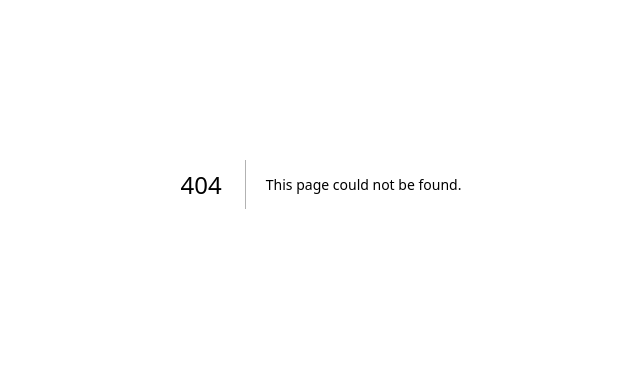
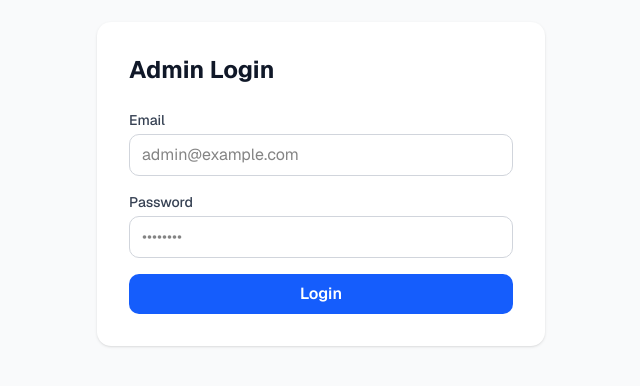
Before and after one commit to britneyzucchini-del/booking-dashboard, a Next.js app: page /login in a window 1280 px wide. Before the commit this address had no page. Shown: the part 216-602 px from the top of the page, without its empty margins (319-959 px from the left). Built offline with nearby package versions, Linux system fonts and the light colour scheme; no server answers.

Commit message:
add login page and authentication

```diff
--- a/package.json
+++ b/package.json
@@ -10,6 +10,7 @@
     "test": "jest"
   },
   "dependencies": {
+    "@supabase/ssr": "^0.12.0",
     "@supabase/supabase-js": "^2.108.1",
     "@tanstack/react-query": "^5.100.14",
     "axios": "^1.16.1",
--- a/src/app/admin/page.tsx
+++ b/src/app/admin/page.tsx
@@ -1,11 +1,14 @@
 'use client'
 
 import { useQuery } from '@tanstack/react-query'
+import { useEffect, useState } from 'react'
+import { supabase } from '@/lib/supabase'
+import { useRouter } from 'next/navigation'
 
 type Booking = {
   id: string
-  clientName: string
-  clientEmail: string
+  client_name: string
+  client_email: string
   date: string
   time: string
   status: string
@@ -17,18 +20,46 @@ async function fetchBookings() {
 }
 
 export default function AdminPage() {
+  const router = useRouter()
+  const [checking, setChecking] = useState(true)
+
+  useEffect(() => {
+    supabase.auth.getSession().then(({ data: { session } }) => {
+      if (!session) {
+        router.push('/login')
+      } else {
+        setChecking(false)
+      }
+    })
+  }, [router])
+
   const { data: bookings, isLoading, isError } = useQuery({
     queryKey: ['bookings'],
     queryFn: fetchBookings,
+    enabled: !checking,
   })
 
+  if (checking) return <main className="p-8"><p>Checking authentication...</p></main>
   if (isLoading) return <main className="p-8"><p>Loading bookings...</p></main>
   if (isError) return <main className="p-8"><p>Failed to load bookings.</p></main>
+
+  async function handleLogout() {
+    await supabase.auth.signOut()
+    router.push('/login')
+  }
 
   return (
     <main className="min-h-screen bg-gray-50 p-8">
       <div className="max-w-5xl mx-auto">
-        <h1 className="text-3xl font-bold text-gray-900 mb-6">Admin Dashboard</h1>
+        <div className="flex justify-between items-center mb-6">
+          <h1 className="text-3xl font-bold text-gray-900">Admin Dashboard</h1>
+          <button
+            onClick={handleLogout}
+            className="bg-red-500 text-white rounded-lg px-4 py-2 hover:bg-red-600"
+          >
+            Logout
+          </button>
+        </div>
         <div className="bg-white rounded-xl shadow overflow-hidden">
           <table className="w-full text-left">
             <thead className="bg-gray-100">
@@ -43,8 +74,8 @@ export default function AdminPage() {
             <tbody>
               {bookings.map((booking: Booking) => (
                 <tr key={booking.id} className="border-t">
-                  <td className="px-4 py-3">{booking.clientName}</td>
-                  <td className="px-4 py-3">{booking.clientEmail}</td>
+                  <td className="px-4 py-3">{booking.client_name}</td>
+                  <td className="px-4 py-3">{booking.client_email}</td>
                   <td className="px-4 py-3">{booking.date}</td>
                   <td className="px-4 py-3">{booking.time}</td>
                   <td className="px-4 py-3">
--- /dev/null
+++ b/src/app/login/page.tsx
@@ -0,0 +1,64 @@
+'use client'
+
+import { useState } from 'react'
+import { supabase } from '@/lib/supabase'
+import { useRouter } from 'next/navigation'
+
+export default function LoginPage() {
+  const [email, setEmail] = useState('')
+  const [password, setPassword] = useState('')
+  const [error, setError] = useState('')
+  const router = useRouter()
+
+  async function handleLogin(e: React.FormEvent) {
+    e.preventDefault()
+    const { error } = await supabase.auth.signInWithPassword({
+      email,
+      password,
+    })
+    if (error) {
+      setError('Invalid email or password')
+    } else {
+      router.push('/admin')
+    }
+  }
+
+  return (
+    <main className="min-h-screen bg-gray-50 flex items-center justify-center p-8">
+      <div className="bg-white rounded-xl shadow p-8 max-w-md w-full">
+        <h1 className="text-2xl font-bold text-gray-900 mb-6">Admin Login</h1>
+        {error && <p className="text-red-500 mb-4">{error}</p>}
+        <form onSubmit={handleLogin} className="space-y-4">
+          <div>
+            <label className="block text-sm font-medium text-gray-700 mb-1">Email</label>
+            <input
+              type="email"
+              required
+              value={email}
+              onChange={(e) => setEmail(e.target.value)}
+              className="w-full border border-gray-300 rounded-lg px-3 py-2"
+              placeholder="admin@example.com"
+            />
+          </div>
+          <div>
+            <label className="block text-sm font-medium text-gray-700 mb-1">Password</label>
+            <input
+              type="password"
+              required
+              value={password}
+              onChange={(e) => setPassword(e.target.value)}
+              className="w-full border border-gray-300 rounded-lg px-3 py-2"
+              placeholder="••••••••"
+            />
+          </div>
+          <button
+            type="submit"
+            className="w-full bg-blue-600 text-white rounded-lg py-2 font-semibold hover:bg-blue-700 transition"
+          >
+            Login
+          </button>
+        </form>
+      </div>
+    </main>
+  )
+}
```
Also changed, not shown: 1 other file (tests, documents, lock files or other folders).
